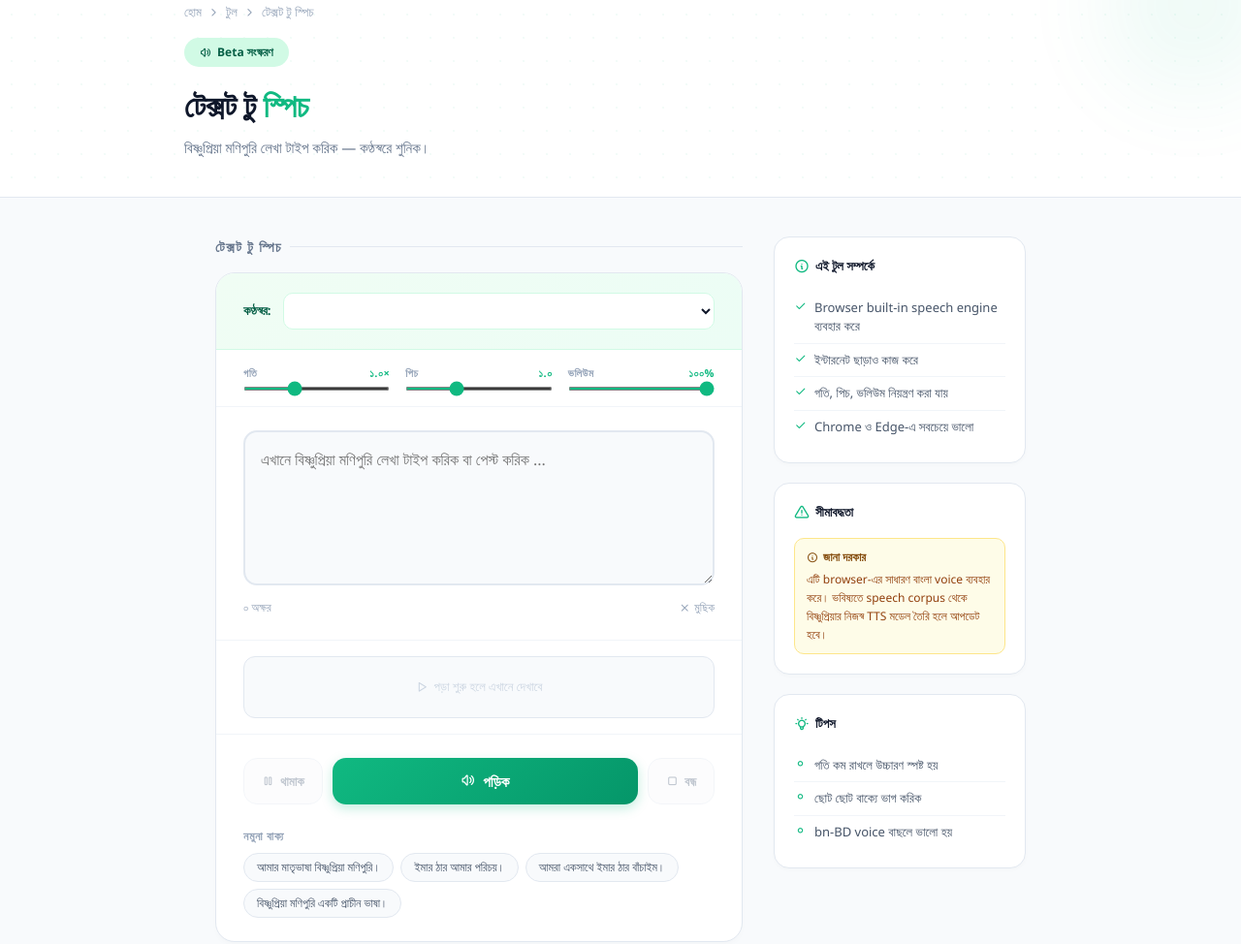
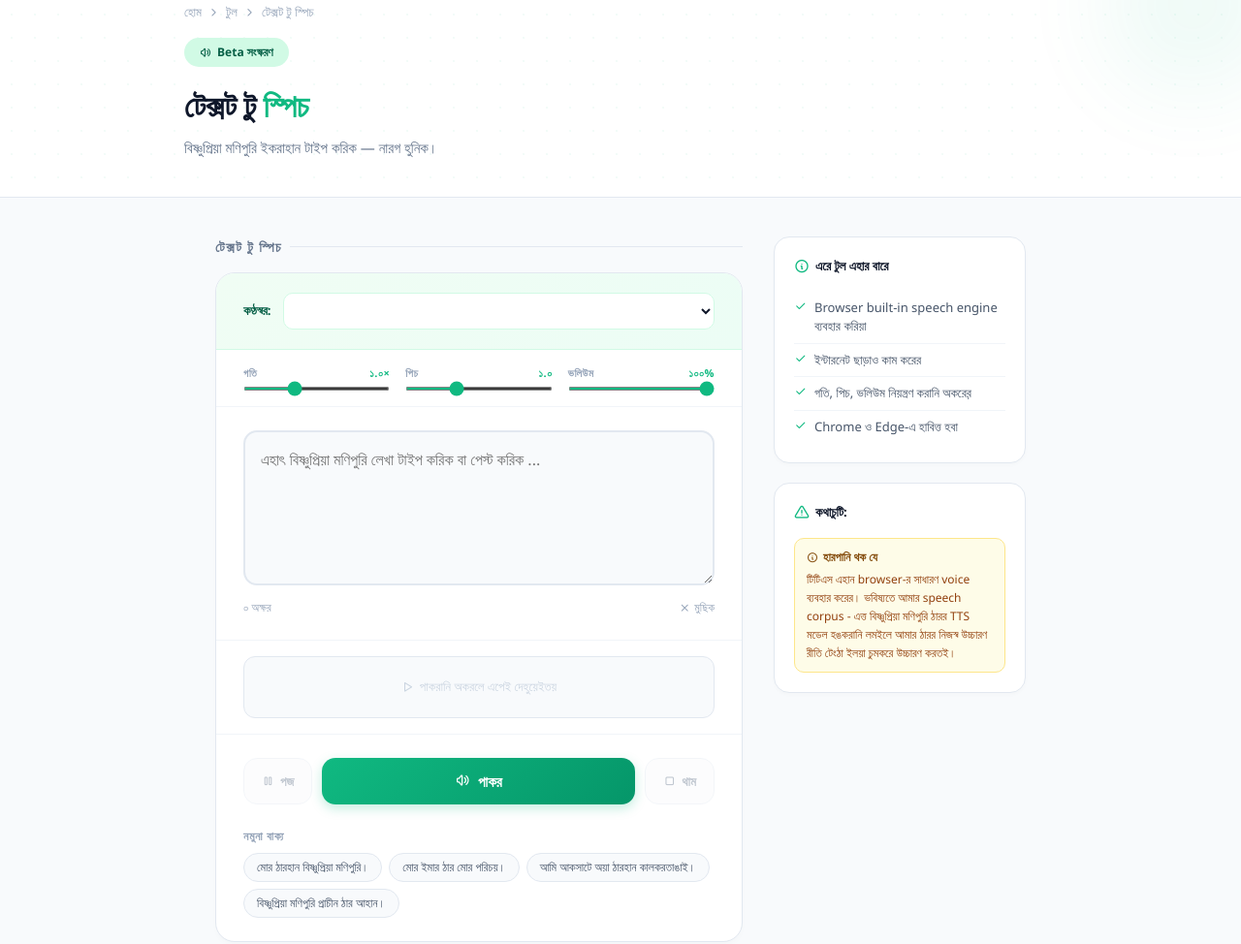
Before and after one commit to ashim2k/imarthar.com, a plain HTML site: page tts.html in a window 1280 px wide. Shown: the part 109-1083 px from the top of the page at 97% size. Drawn offline with Linux system fonts and the light colour scheme.

Commit message:
Add files via upload

```diff
--- a/tts.html
+++ b/tts.html
@@ -87,7 +87,7 @@
     <div class="breadcrumb"><a href="index.html">হোম</a><i class="ti ti-chevron-right"></i><a href="tools.html">টুল</a><i class="ti ti-chevron-right"></i><span>টেক্সট টু স্পিচ</span></div>
     <div class="hero-badge"><i class="ti ti-volume"></i> Beta সংস্করণ</div>
     <h1>টেক্সট টু <span>স্পিচ</span></h1>
-    <p>বিষ্ণুপ্রিয়া মণিপুরি লেখা টাইপ করিক — কণ্ঠস্বরে শুনিক।</p>
+    <p>বিষ্ণুপ্রিয়া মণিপুরি ইকরাহান টাইপ করিক — নারগ হুনিক।</p>
   </div>
 </div>
 <div class="main">
@@ -104,52 +104,47 @@
         <div class="control-group"><label>ভলিউম <span class="control-val" id="vol-val">১০০%</span></label><input type="range" class="slider" id="vol-slider" min="0" max="1" step="0.05" value="1"></div>
       </div>
       <div class="textarea-wrap">
-        <textarea class="tts-textarea" id="tts-input" placeholder="এখানে বিষ্ণুপ্রিয়া মণিপুরি লেখা টাইপ করিক বা পেস্ট করিক ..."></textarea>
+        <textarea class="tts-textarea" id="tts-input" placeholder="এহাৎ বিষ্ণুপ্রিয়া মণিপুরি লেখা টাইপ করিক বা পেস্ট করিক ..."></textarea>
         <div class="textarea-footer"><span class="char-count" id="char-count">০ অক্ষর</span><button class="clear-btn" onclick="clearText()"><i class="ti ti-x"></i> মুছিক</button></div>
       </div>
       <div class="wave-area">
         <div class="wave-wrap" id="wave-wrap">
-          <div class="wave-idle" id="wave-idle"><i class="ti ti-player-play"></i> পড়া শুরু হলে এখানে দেখাবে</div>
+          <div class="wave-idle" id="wave-idle"><i class="ti ti-player-play"></i> পাকরানি অকরলে এপেই দেহুয়েইতয়</div>
           <div class="wave-bar" style="height:6px"></div><div class="wave-bar" style="height:14px"></div><div class="wave-bar" style="height:28px"></div><div class="wave-bar" style="height:40px"></div><div class="wave-bar" style="height:40px"></div><div class="wave-bar" style="height:28px"></div><div class="wave-bar" style="height:14px"></div><div class="wave-bar" style="height:6px"></div>
         </div>
       </div>
       <div class="action-area">
-        <button class="side-btn" id="pause-btn" onclick="pauseSpeak()" disabled><i class="ti ti-player-pause"></i> থামাক</button>
-        <button class="speak-btn" id="speak-btn" onclick="toggleSpeak()"><i class="ti ti-volume" id="speak-icon"></i><span id="speak-label">পড়িক</span></button>
-        <button class="side-btn" id="stop-btn" onclick="stopSpeak()" disabled><i class="ti ti-player-stop"></i> বন্ধ</button>
+        <button class="side-btn" id="pause-btn" onclick="pauseSpeak()" disabled><i class="ti ti-player-pause"></i> পজ</button>
+        <button class="speak-btn" id="speak-btn" onclick="toggleSpeak()"><i class="ti ti-volume" id="speak-icon"></i><span id="speak-label">পাকর </span></button>
+        <button class="side-btn" id="stop-btn" onclick="stopSpeak()" disabled><i class="ti ti-player-stop"></i> থাম</button>
       </div>
       <div class="samples-area">
         <div class="sample-label">নমুনা বাক্য</div>
         <div class="sample-pills">
-          <span class="sample-pill" onclick="setSample(this)">আমার মাতৃভাষা বিষ্ণুপ্রিয়া মণিপুরি।</span>
-          <span class="sample-pill" onclick="setSample(this)">ইমার ঠার আমার পরিচয়।</span>
-          <span class="sample-pill" onclick="setSample(this)">আমরা একসাথে ইমার ঠার বাঁচাইম।</span>
-          <span class="sample-pill" onclick="setSample(this)">বিষ্ণুপ্রিয়া মণিপুরি একটি প্রাচীন ভাষা।</span>
+          <span class="sample-pill" onclick="setSample(this)">মোর ঠারহান বিষ্ণুপ্রিয়া মণিপুরি।</span>
+          <span class="sample-pill" onclick="setSample(this)">মোর ইমার ঠার মোর পরিচয়।</span>
+          <span class="sample-pill" onclick="setSample(this)">আমি আকসাটে অয়া ঠারহান কালকরতাঙাই।</span>
+          <span class="sample-pill" onclick="setSample(this)">বিষ্ণুপ্রিয়া মণিপুরি প্রাচীন ঠার আহান।</span>
         </div>
       </div>
     </div>
   </div>
   <div class="sidebar">
     <div class="sidebar-card">
-      <div class="sidebar-title"><i class="ti ti-info-circle"></i> এই টুল সম্পর্কে</div>
-      <div class="info-item"><i class="ti ti-check"></i> Browser built-in speech engine ব্যবহার করে</div>
-      <div class="info-item"><i class="ti ti-check"></i> ইন্টারনেট ছাড়াও কাজ করে</div>
-      <div class="info-item"><i class="ti ti-check"></i> গতি, পিচ, ভলিউম নিয়ন্ত্রণ করা যায়</div>
-      <div class="info-item"><i class="ti ti-check"></i> Chrome ও Edge-এ সবচেয়ে ভালো</div>
+      <div class="sidebar-title"><i class="ti ti-info-circle"></i> এরে টুল এহার বারে</div>
+      <div class="info-item"><i class="ti ti-check"></i> Browser built-in speech engine ব্যবহার করিয়া</div>
+      <div class="info-item"><i class="ti ti-check"></i> ইন্টারনেট ছাড়াও কাম করের</div>
+      <div class="info-item"><i class="ti ti-check"></i> গতি, পিচ, ভলিউম নিয়ন্ত্রণ করানি অকরের়</div>
+      <div class="info-item"><i class="ti ti-check"></i> Chrome ও Edge-এ হাবিত্ত হবা</div>
     </div>
     <div class="sidebar-card">
-      <div class="sidebar-title"><i class="ti ti-alert-triangle"></i> সীমাবদ্ধতা</div>
+      <div class="sidebar-title"><i class="ti ti-alert-triangle"></i> কথাচুটি:</div>
       <div class="note-box">
-        <div class="note-title"><i class="ti ti-info-circle"></i> জানা দরকার</div>
-        <div class="note-text">এটি browser-এর সাধারণ বাংলা voice ব্যবহার করে। ভবিষ্যতে speech corpus থেকে বিষ্ণুপ্রিয়ার নিজস্ব TTS মডেল তৈরি হলে আপডেট হবে।</div>
+        <div class="note-title"><i class="ti ti-info-circle"></i> হারপানি থক যে</div>
+        <div class="note-text">টিটিএস এহান browser-র সাধারণ voice ব্যবহার করের। ভবিষ্যতে আমার speech corpus - এত্ত বিষ্ণুপ্রিয়া মণিপুরি ঠারর TTS মডেল হঙকরানি লমইলে আমার ঠারর নিজস্ব উচ্চারণ রীতি টেংঠা ইলয়া চুমকরে উচ্চারণ করতই।</div>
       </div>
     </div>
-    <div class="sidebar-card">
-      <div class="sidebar-title"><i class="ti ti-bulb"></i> টিপস</div>
-      <div class="info-item"><i class="ti ti-point"></i> গতি কম রাখলে উচ্চারণ স্পষ্ট হয়</div>
-      <div class="info-item"><i class="ti ti-point"></i> ছোট ছোট বাক্যে ভাগ করিক</div>
-      <div class="info-item"><i class="ti ti-point"></i> bn-BD voice বাছলে ভালো হয়</div>
-    </div>
+
   </div>
 </div>
 <footer>© ২০২৬ <span>imarthar.com</span> • Developed by কুঙ্গ থাঙ<br><small style="color:#94a3b8;">Preserving heritage through advanced computing systems.</small></footer>
```
Also changed, not shown: spellcheck.html (+13 -47 lines).
